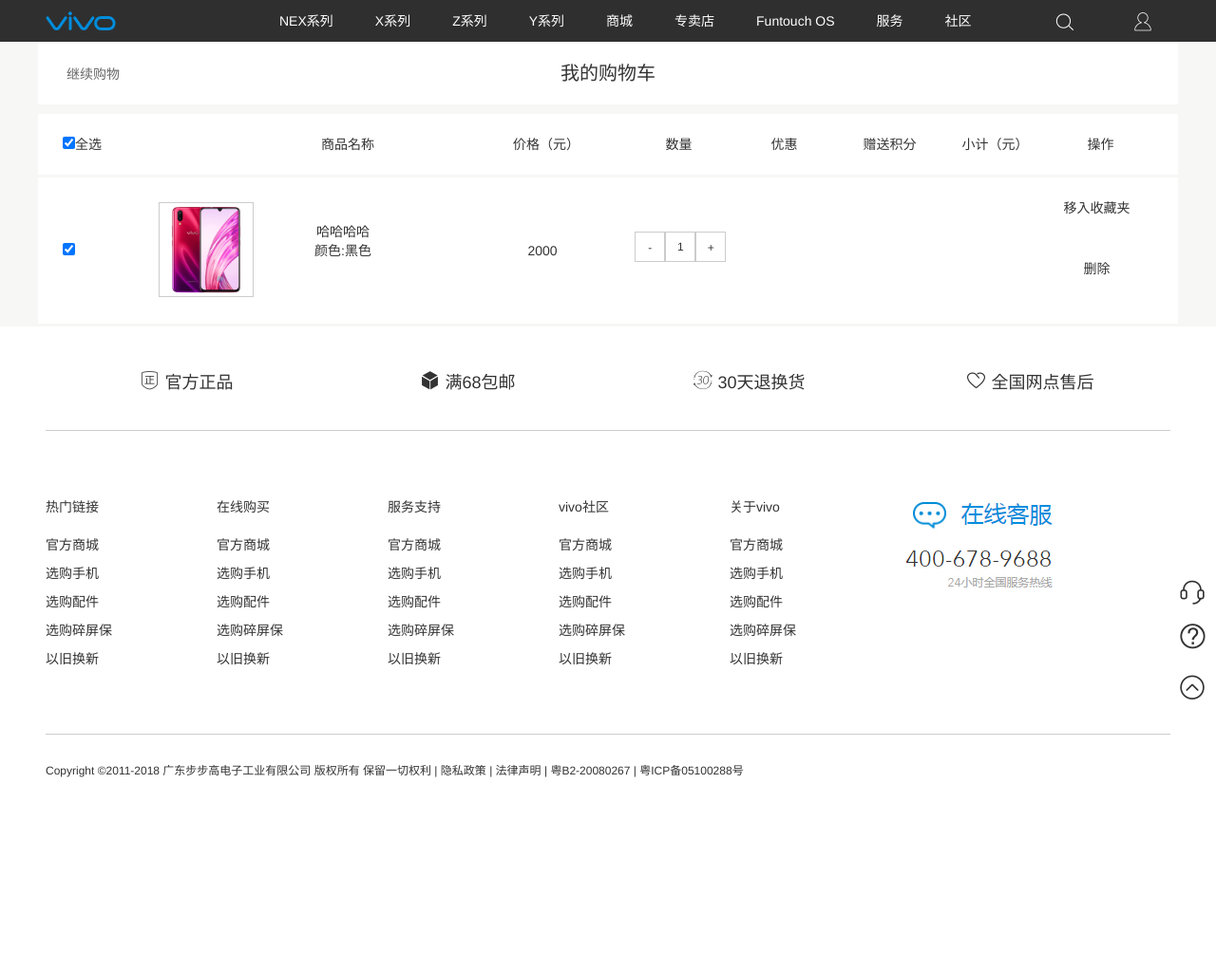
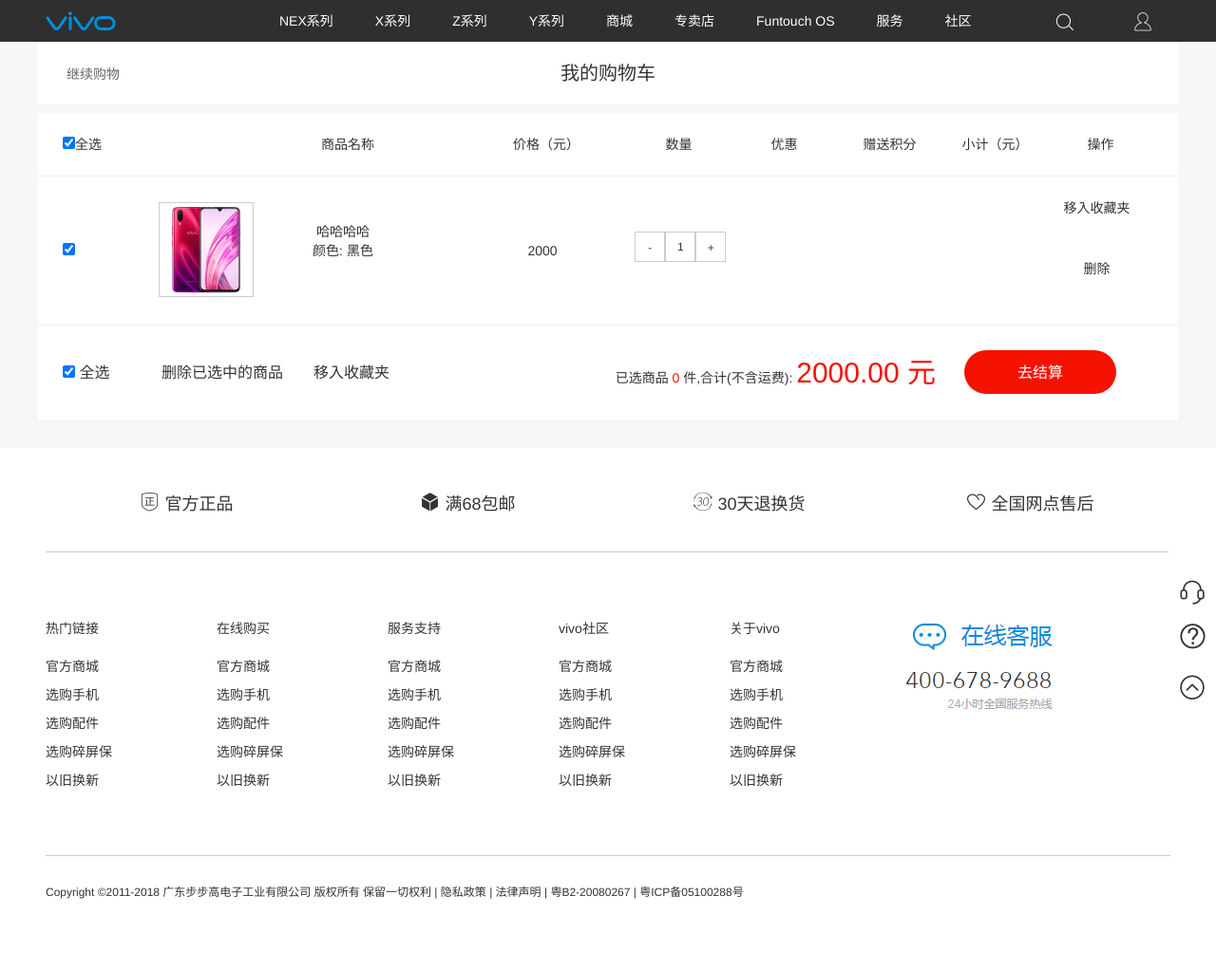
Before and after one commit to ffbb321/vivo, a PHP site: page /shopcar.html in a window 1280 px wide. Shown: the whole page at 95% size. Before the commit the page ends 819 px from the top, so only its background shows below. Run offline with PHP 8.4, Linux system fonts and the light colour scheme.

Commit message:
购物车样式改进

```diff
--- a/css/shopcar.css
+++ b/css/shopcar.css
@@ -1,5 +1,6 @@
 .myCar,
-.cartHead {
+.cartHead,
+.totPrice {
   background: #fff;
   margin: 0 auto;
   width: 1200px;
@@ -114,3 +115,53 @@
 .cartBox .delpro {
   cursor: pointer;
 }
+.totPrice {
+  height: 98px;
+  line-height: 98px;
+  padding: 0 26px;
+  margin-bottom: 30px;
+}
+.totPrice li {
+  margin-right: 30px;
+  float: left;
+}
+.totPrice .totCheck,
+.totPrice .delChecked,
+.totPrice .movColl {
+  font-size: 16px;
+  cursor: pointer;
+}
+.totPrice .tothov:hover {
+  color: #f51200;
+}
+.totPrice .totCheck {
+  width: 74px;
+}
+.totPrice .delChecked {
+  width: 130px;
+}
+.totPrice .movColl {
+  width: 80px;
+}
+.totPrice .totPriTag {
+  width: 545px;
+  text-align: right;
+}
+.totPrice .totPriTag .totNum {
+  color: #f51200;
+}
+.totPrice .totPriTag .totPriBox {
+  color: #f51200;
+  font-size: 30px;
+}
+.totPrice .totPay {
+  width: 160px;
+  height: 46px;
+  border: 0;
+  border-radius: 23px;
+  background: #f51200;
+  text-align: center;
+  line-height: 46px;
+  color: #fff;
+  font-size: 16px;
+}
--- a/css/shopcar.less
+++ b/css/shopcar.less
@@ -1,4 +1,4 @@
-.myCar,.cartHead{
+.myCar,.cartHead,.totPrice{
     background: #fff;
     margin: 0 auto;
     width: 1200px;
@@ -103,3 +103,49 @@
         cursor: pointer;
     }
 }
+.totPrice{
+    height: 98px;
+    line-height: 98px;
+    padding: 0 26px;
+    margin-bottom: 30px;
+    li{
+        margin-right:30px;
+        float: left;
+    }
+    .totCheck,.delChecked,.movColl{
+        font-size: 16px;
+        cursor: pointer;
+    }
+    .tothov:hover{color: #f51200}
+    .totCheck{
+        width: 74px;
+    }
+    .delChecked{
+        width: 130px;
+    }
+    .movColl{
+        width: 80px;
+    }
+    .totPriTag{
+        width: 545px;
+        text-align: right;
+        .totNum{
+            color: #f51200;
+        }
+        .totPriBox{
+            color: #f51200;
+            font-size: 30px;
+        }
+    }
+    .totPay{
+        width: 160px;
+        height: 46px;
+        border: 0;
+        border-radius: 23px;
+        background: #f51200;
+        text-align: center;
+        line-height: 46px;
+        color: #fff;
+        font-size: 16px;
+    }
+}
--- a/js/shopcar.js
+++ b/js/shopcar.js
@@ -36,6 +36,9 @@
                 this.$subTotal.innerHTML=Number( this.$proPrione.innerHTML)*Number(this.$numVal.value);
             }
         },
+        changeData:function(){
+
+        }
     }
 
 }())
--- a/json/procon.json
+++ b/json/procon.json
@@ -2,5 +2,6 @@
     "id":1,
     "name":"X21i全面屏 6GB+128GB",
     "capacity": ["全网通256G", "联通定制版128G"],
-    "price":2340
+    "price":2340,
+    "pic":"images/750.png"
 }
--- a/shopcar.html
+++ b/shopcar.html
@@ -72,7 +72,8 @@
                 <i class="iconfont icon-jiantou-copy"></i>继续购物</a>我的购物车
         </p>
         <ul class="cartHead">
-            <li class="proCheck"><input type="checkbox" checked>全选</li>
+            <li class="proCheck">
+                <input type="checkbox" checked>全选</li>
             <li class="proName">商品名称</li>
             <li class="proPrione">价格（元）</li>
             <li class="proCount">数量</li>
@@ -82,14 +83,18 @@
             <li class="operate">操作</li>
         </ul>
         <ul class="cartBox cartHead">
-            <li class="proCheck"><input type="checkbox" checked></li>
+            <li class="proCheck">
+                <input type="checkbox" checked>
+            </li>
             <li class="proName">
                 <div class="proPicBox">
                     <img src="images/01.png" alt="">
                 </div>
                 <div class="proTip">
                     <p class="proNameTit">哈哈哈哈</p>
-                    <p class="proColor">颜色:<span>黑色</span></p>
+                    <p class="proColor">颜色:
+                        <span>黑色</span>
+                    </p>
                 </div>
             </li>
             <li class="proPrione">
@@ -109,9 +114,34 @@
                 <div class="delpro">删除</div>
             </li>
         </ul>
-        <div class="totPrice">
-
-        </div>
+        <ul class="totPrice">
+            <li class="totCheck tothov">
+                <input type="checkbox" checked> 全选
+            </li>
+            <li class="delChecked tothov">删除已选中的商品</li>
+            <li class="movColl tothov">移入收藏夹</li>
+            <li class="totPriTag">
+                <p class="totPriTop">
+                    已选商品
+                    <span class="totNum">
+                        0
+                    </span>
+                    件,合计(不含运费):
+                    <span class="totPriBox">
+                        <i class="totPriCon">
+                            2000.00
+                        </i>
+                        元
+                    </span>
+                </p>
+                <!-- <p class="totPriBott">
+                        ( 商品总价：¥<span class="">5096.00</span>> 优惠：-¥100.00 )
+                </p> -->
+            </li>
+            <li class="totBtnBox">
+                <button class="totPay" type="button">去结算</button>
+            </li>
+        </ul>
         <div id="Bottombg">
             <div id="Bottom">
                 <ul class="Titlist">
```
Also changed, not shown: json/charger.json (added, +7 -0 lines), productcon.php (+6 -5 lines), images/charger.png (added).
